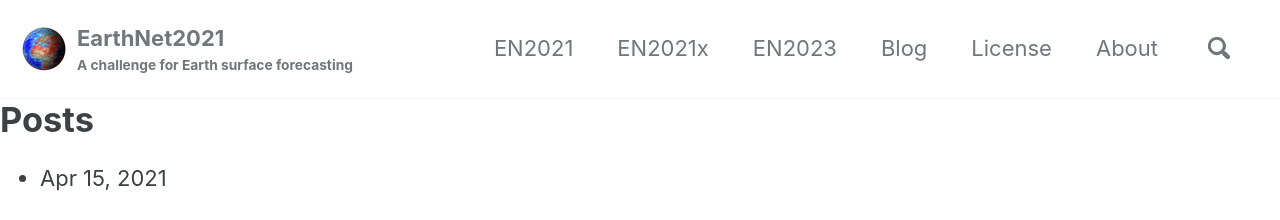
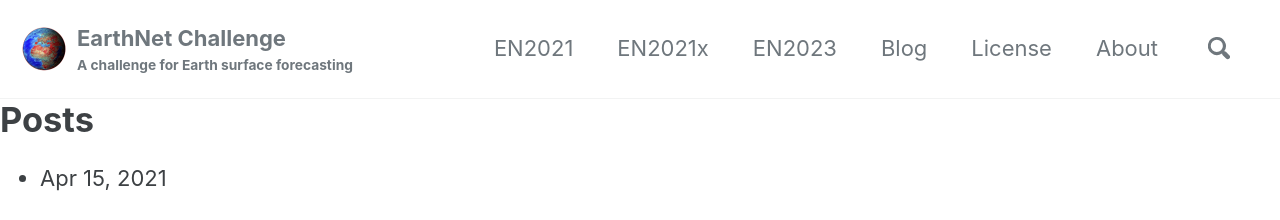
Before and after one commit to earthnet2021/earthnet-model-intercomparison-suite, a Jekyll site: the page built from docs/index.html, in a window 1280 px wide. Shown: the top 220 px of the page. Built offline with Jekyll 4.4.1, drawn with Linux system fonts in a browser that asks for light colours; cached includes are drawn as plain includes.

```diff
--- a/docs/_config.yml
+++ b/docs/_config.yml
@@ -16,12 +16,12 @@ minimal_mistakes_skin    : "default" # "default", "air", "aqua", "contrast", "da
 
 # Site Settings
 locale                   : "en-US"
-title                    : "EarthNet2021"
+title                    : "EarthNet Challenge"
 title_separator          : "-"
 subtitle                 : "A challenge for Earth surface forecasting" # site tagline that appears below site title in masthead
 name                     : "EN-Team"
 description              : > # this means to ignore newlines until "url:"
-  EarthNet2021 is a groundbreaking challenge and dataset to
+  EarthNet is a groundbreaking challenge and dataset to
   advance the state of localized climate impact forecasting
   using novel artificial intelligence methods.
 url                      : "https://www.earthnet.tech" # the base hostname & protocol for your site e.g. "https://mmistakes.github.io"
--- a/docs/_data/navigation.yml
+++ b/docs/_data/navigation.yml
@@ -13,7 +13,7 @@ main:
   - title: "About"
     url: /about/
 
-docs:
+en21:
   - title: "EN2021"
     url: /en21/quick-start-guide/
     children:
```
